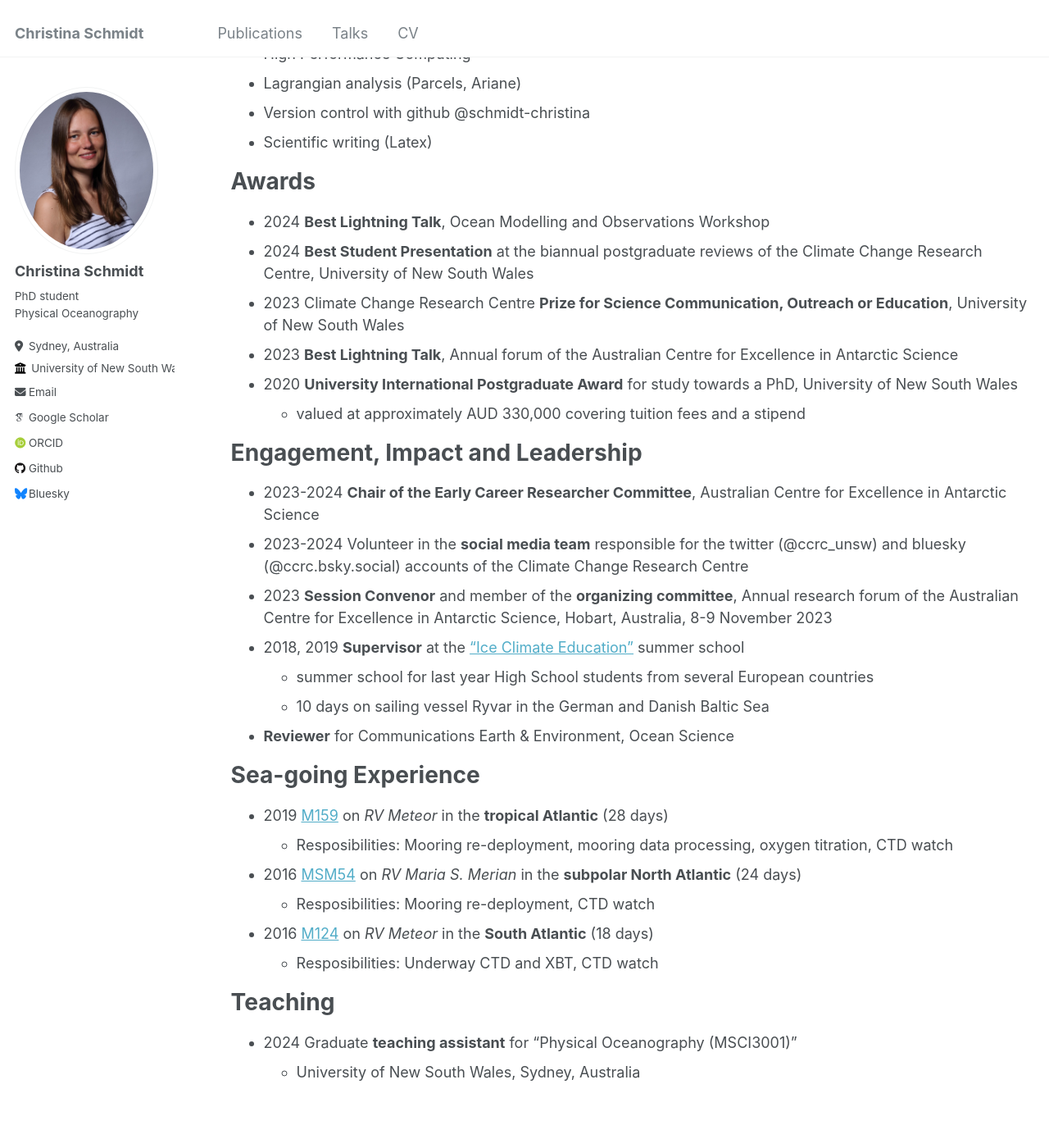
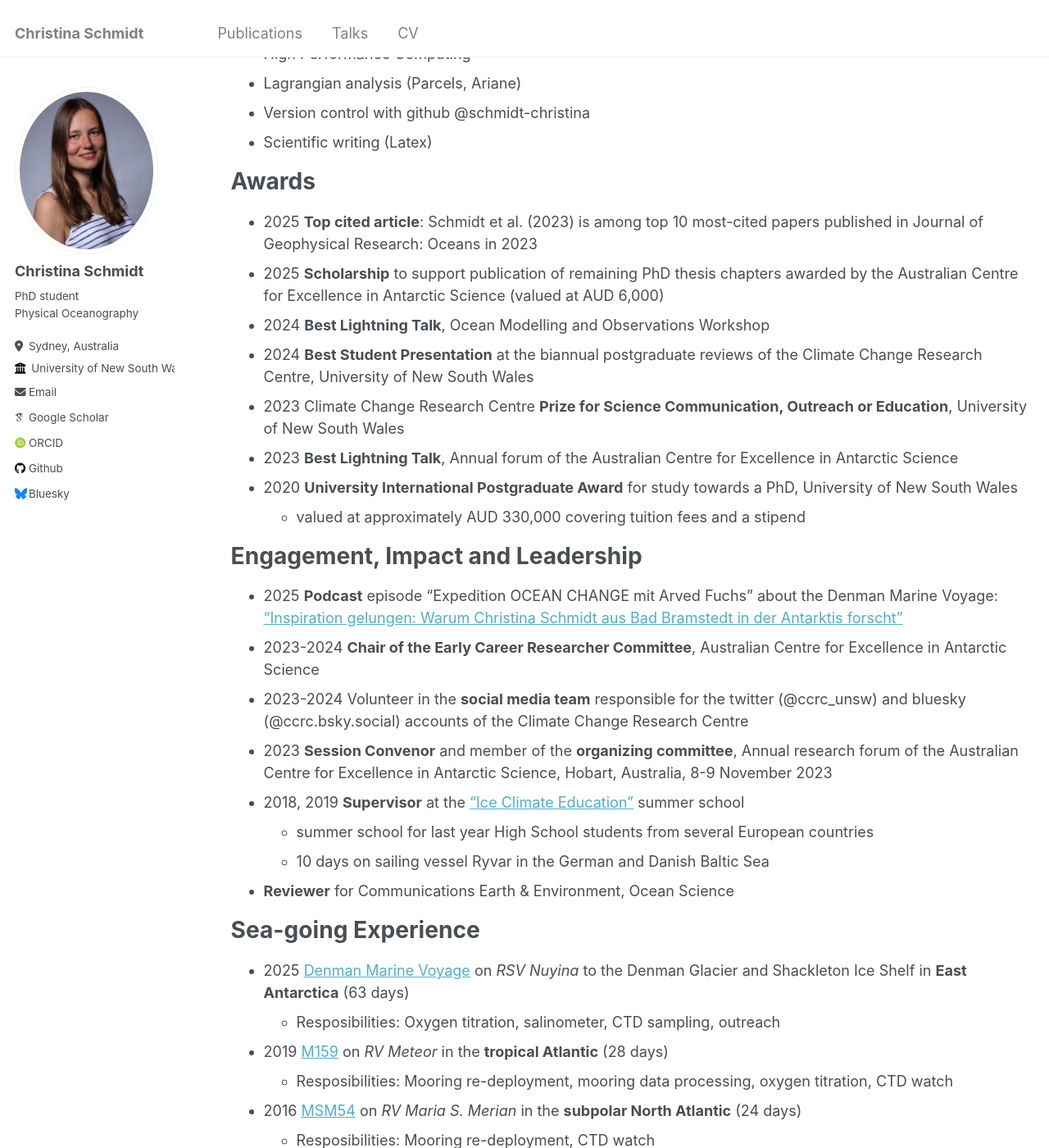
Before and after one commit to schmidt-christina/schmidt-christina.github.io, a Jekyll site: the page built from _pages/cv.md, in a window 1280 px wide and 1400 px high, scrolled down 1300 px. Shown: the whole window at 82% size. Built offline with Jekyll 4.4.1, drawn with Linux system fonts in a browser that asks for light colours; some web fonts are replaced.

Commit message:
Update CV with awards, podcast and DMV

```diff
--- a/_pages/cv.md
+++ b/_pages/cv.md
@@ -48,6 +48,8 @@ Technical Skills
 
 Awards
 ======
+* 2025 **Top cited article**: Schmidt et al. (2023) is among top 10 most-cited papers published in Journal of Geophysical Research: Oceans in 2023
+* 2025 **Scholarship** to support publication of remaining PhD thesis chapters awarded by the Australian Centre for Excellence in Antarctic Science (valued at AUD 6,000)
 * 2024 **Best Lightning Talk**, Ocean Modelling and Observations Workshop
 * 2024 **Best Student Presentation** at the biannual postgraduate reviews of the Climate Change Research Centre, University of New South Wales
 * 2023 Climate Change Research Centre **Prize for Science Communication, Outreach or Education**, University of New South Wales
@@ -58,6 +60,7 @@ Awards
 
 Engagement, Impact and Leadership
 ======
+* 2025 **Podcast** episode “Expedition OCEAN CHANGE mit Arved Fuchs” about the Denman Marine Voyage: ["Inspiration gelungen: Warum Christina Schmidt aus Bad Bramstedt in der Antarktis forscht"](https://open.spotify.com/episode/1ea2lbHyrtfw7F2fa9vrHF?si=382a6b9446e548e4)
 * 2023-2024 **Chair of the Early Career Researcher Committee**, Australian Centre for Excellence in Antarctic Science
 * 2023-2024  Volunteer in the **social media team** responsible for the twitter (@ccrc_unsw) and bluesky (@ccrc.bsky.social) accounts of the Climate Change Research Centre
 * 2023	**Session Convenor** and member of the **organizing committee**, Annual research forum of the Australian Centre for Excellence in Antarctic Science, Hobart, Australia, 8-9 November 2023
@@ -69,6 +72,8 @@ Engagement, Impact and Leadership
 
 Sea-going Experience
 ======
+* 2025  [Denman Marine Voyage](https://antarctic.org.au/dmv/) on *RSV Nuyina* to the Denman Glacier and Shackleton Ice Shelf in **East Antarctica** (63 days)
+  * Resposibilities: Oxygen titration, salinometer, CTD sampling, outreach
 * 2019	[M159](https://www.ldf.uni-hamburg.de/meteor/wochenberichte/wochenberichte-meteor/m156-m159/m159-scr.pdf) on *RV Meteor* in the **tropical Atlantic** (28 days)
   * Resposibilities: Mooring re-deployment, mooring data processing, oxygen titration, CTD watch
 * 2016	[MSM54](https://www.ldf.uni-hamburg.de/merian/wochenberichte/wochenberichte-merian/msm53-msm54/msm54-scr.pdf) on *RV Maria S. Merian* in the **subpolar North Atlantic** (24 days)
```
